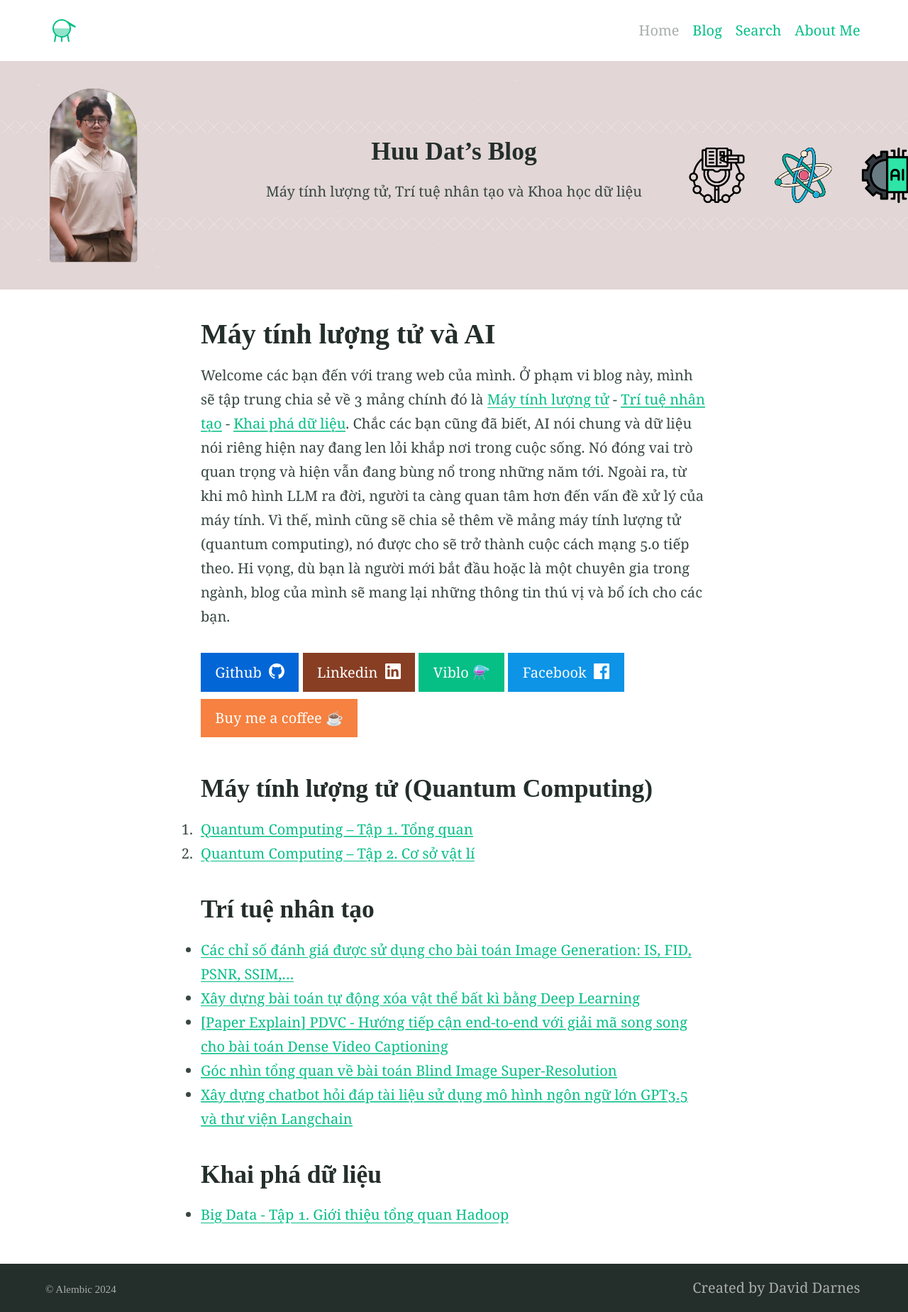
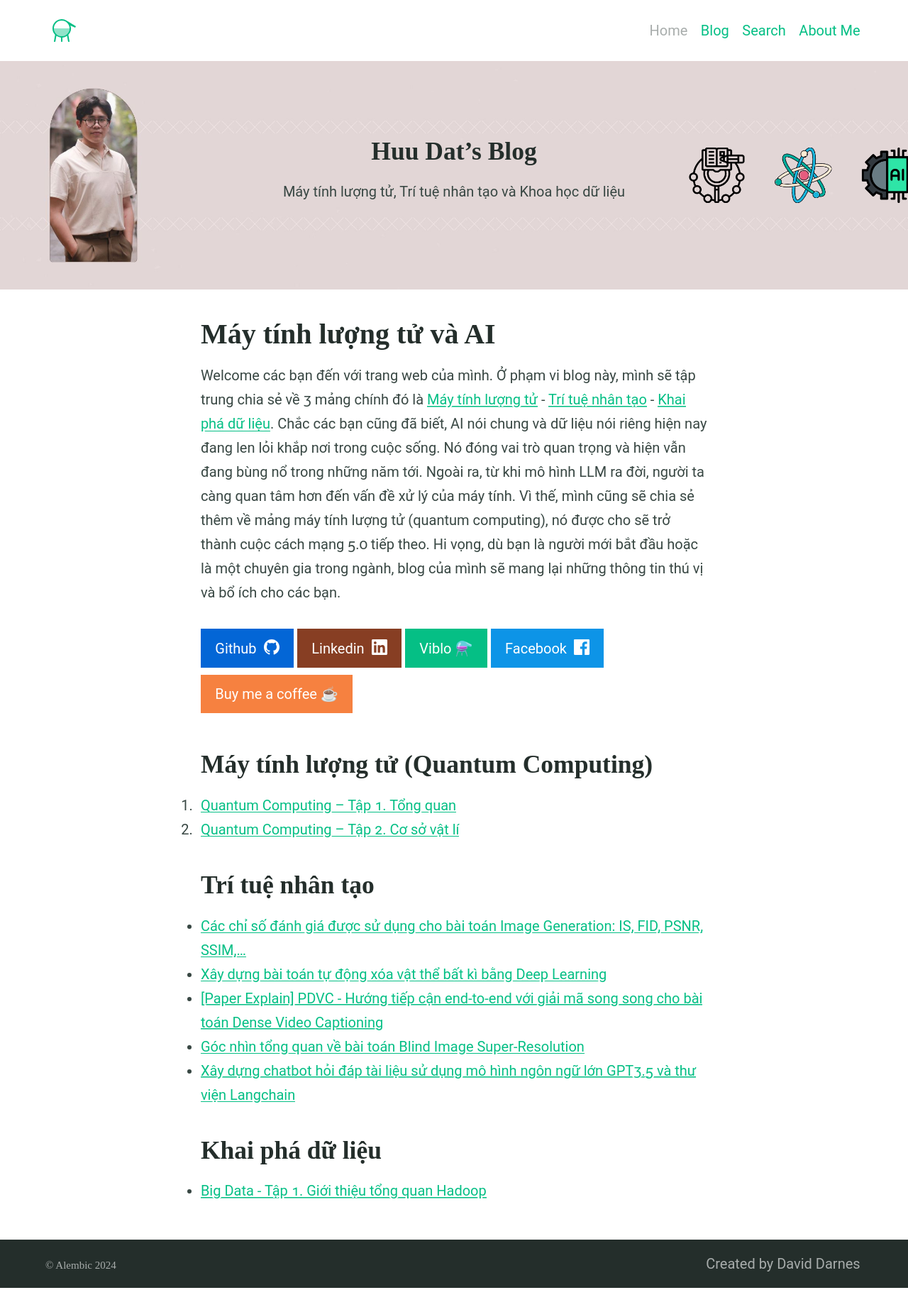
Before and after one commit to daviddarnes/alembic, a Jekyll site: the page built from index.md, in a window 1280 px wide. Shown: the whole page at 71% size. Built offline with Jekyll 4.4.1, drawn with Linux system fonts in a browser that asks for light colours; after the commit the page ends 1815 px from its top, so only the background shows below that.

Commit message:
Update _normalize.scss

```diff
--- a/_sass/_normalize.scss
+++ b/_sass/_normalize.scss
@@ -17,6 +17,7 @@ html {
 
 body {
   margin: 0;
+  font-family: 'Roboto' !important;
 }
 
 /* HTML5 display definitions
```
